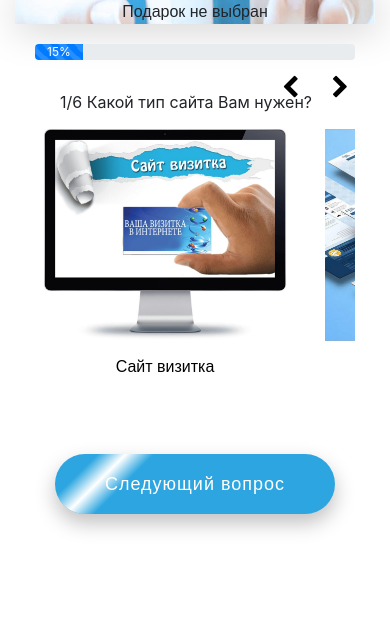
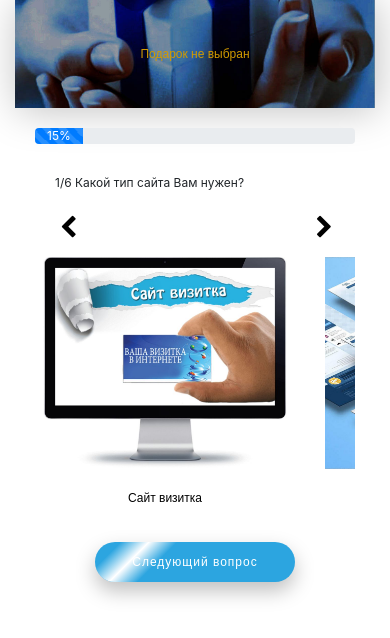
Before and after one commit to re-vl/quiz, a PHP site: page /index.html in a window 390 px wide. Shown: the top 638 px of the page. Run offline with PHP 8.4, Linux system fonts and the light colour scheme.

Commit message:
адаптация на всех экранах

```diff
--- a/css/main.css
+++ b/css/main.css
@@ -1,6 +1,32 @@
 @media (max-width: 500px) {
    #u5454 {
       border: 2px black solid !important;
+   }
+   .preview-block__btn {
+      margin-top: 0px !important;
+      width: 200px !important;
+      height: 40px !important;
+      font-size: 12px !important;
+   }
+   body p {
+      font-size: 12px !important;
+   }
+   body span {
+      font-size: 12px !important;
+   }
+   body input {
+      font-size: 12px !important;
+   }
+   .questions {
+      padding: 30px 5px 50px 5px !important;
+   }
+   .btn-left {
+      right: 85% !important;
+      top: -11% !important;
+   }
+   .btn-right {
+      right: 5% !important;
+      top: -11% !important;
    }
 }
 
@@ -13,6 +39,17 @@
 @media (max-width: 600px) {
    .b2 {
       width: 100% !important;
+   }
+}
+
+@media (max-width: 1025px) {
+   .btn-left {
+      right: 85%;
+      top: -12%;
+   }
+   .btn-right {
+      right: 5%;
+      top: -12%;
    }
 }
 
@@ -127,16 +164,17 @@ input:focus:-ms-input-placeholder {
    font-family: "Montserrat", sans-serif;
    box-shadow: 2px 2px 40px rgba(1, 1, 1, 0.25);
    background: url("/img/bonus.jpg") center center/cover no-repeat;
+   color: #d19a00;
 }
 
 .questions {
-   margin: 30px 10px;
+   padding: 30px 5px 15px 5px;
 }
 
 .btn-left {
    position: absolute;
-   top: -45px;
-   right: 50px;
+   top: -15%;
+   right: 15%;
    z-index: 100;
    font-size: 24px;
    font-weight: 900;
@@ -153,8 +191,8 @@ input:focus:-ms-input-placeholder {
 
 .btn-right {
    position: absolute;
-   top: -45px;
-   right: 0;
+   top: -15%;
+   right: 0%;
    z-index: 100;
    font-size: 24px;
    font-weight: 900;
@@ -307,3 +345,7 @@ textarea {
 .h2 {
    padding: 150px 0;
 }
+
+#bonus {
+   padding: 45px 1px 45px 1px;
+}
--- a/index.html
+++ b/index.html
@@ -45,10 +45,10 @@
       <div class="container-fluid">
          <div class="container">
             <div class="row">
-               <div class="col-sm-3 text-center box">
+               <div class="col-lg-3 col-md-12 text-center box">
                   <p id="bonus">Подарок не выбран</p>
                </div>
-               <div id="quiz" class="col-sm-9">
+               <div id="quiz" class="col-lg-9 col-md-12">
                   <div class="progress">
                      <div
                         class="
@@ -202,16 +202,7 @@
                      </div>
 
                      <div class="row">
-                        <div class="col-sm-6 text-center">
-                           <a
-                              id="btn-back2"
-                              href="#"
-                              class="preview-block__btn custom-btn"
-                              ><span>Назад</span></a
-                           >
-                        </div>
-
-                        <div class="col-sm-6 text-center">
+                        <div class="col-sm-12 text-center">
                            <a
                               id="btn2"
                               href="#"
@@ -288,16 +279,7 @@
                      </div>
 
                      <div class="row">
-                        <div class="col-sm-6 text-center">
-                           <a
-                              id="btn-back3"
-                              href="#"
-                              class="preview-block__btn custom-btn"
-                              ><span>Назад</span></a
-                           >
-                        </div>
-
-                        <div class="col-sm-6 text-center">
+                        <div class="col-sm-12 text-center">
                            <a
                               id="btn3"
                               href="#"
```
Also changed, not shown: config.php (deleted, +0 -13 lines), index.php (added, +17 -0 lines), img/bonus.jpg, package-lock.json (deleted).
